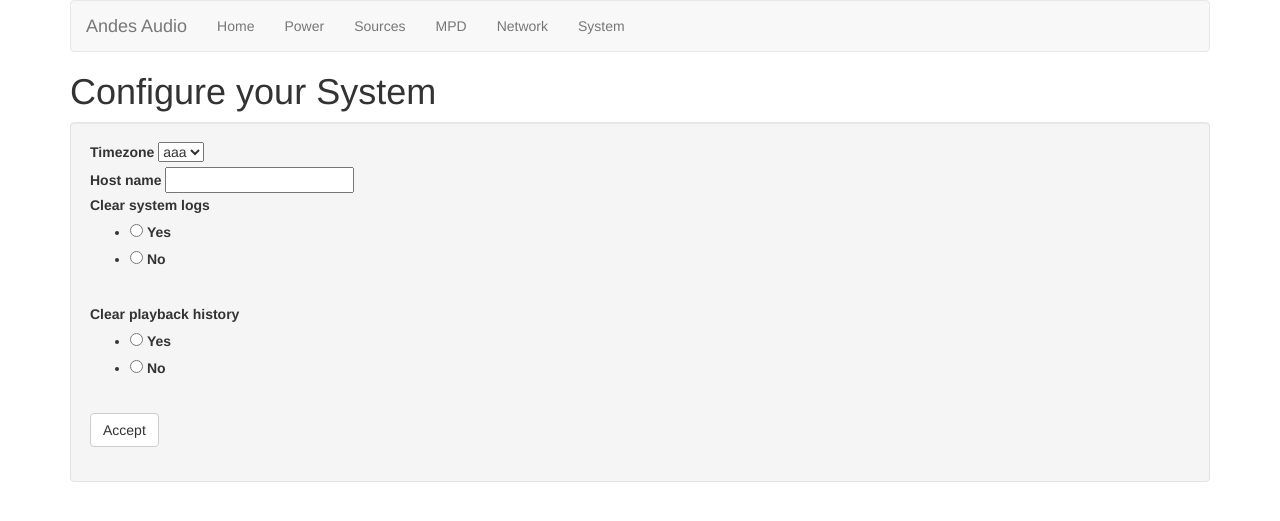
After one commit to ritchie20/digiwave_python, a Flask app: page /systemconfig in a window 1280 px wide. The commit adds this page. Shown: the top 521 px of the page. Run offline with Flask 2, Linux system fonts and the light colour scheme; some libraries are stand-ins or nearby versions.

Commit message:
mpdconfig, networkconfig and systemconfig already showing the options but the logic is not implemented yet

```diff
--- a/app/forms.py
+++ b/app/forms.py
@@ -1,6 +1,6 @@
 from flask.ext.wtf import Form
 from wtforms import StringField, BooleanField, RadioField, SelectField, validators
-#from wtforms.validators import DataRequired, Length
+from wtforms.validators import DataRequired, Length
 
 
 class RaspiOff(Form):
@@ -19,3 +19,16 @@ class MpdConfig(Form):
     buff_fill = SelectField("Buffer fill before play", choices=[('10', '10'), ('20', '20'), ('30', '30'), ('40', '40'),
                                                                 ('50', '50'), ('60', '60'), ('70', '70'), ('80', '80'),
                                                                 ('90', '90'), ('100', '100')])
+
+class NetworkConfig(Form):
+    dhcp = SelectField("DHCP", choices=[('a', 'aaaa'), ('b', 'bbbb'), ('c', 'cccc')])
+    ssid = StringField("WiFi network name", validators=[Length(min=0, max=50)])
+    security = SelectField("Security", choices=[('a', 'aaaa'), ('b', 'bbbb'), ('c', 'cccc')])
+    password = StringField("Password", validators=[Length(min=0, max=50)])
+
+
+class SystemConfig(Form):
+    timezone = SelectField("Timezone", choices=[('a', 'aaa'), ('b', 'bbb'), ('c', 'ccc')])
+    host = StringField("Host name", validators=[Length(min=4, max=50)])
+    clearlog = RadioField("Clear system logs", choices=[('yes', 'Yes'), ('no', 'No')])
+    clearplay = RadioField("Clear playback history", choices=[('yes', 'Yes'), ('no', 'No')])
--- a/app/templates/base.html
+++ b/app/templates/base.html
@@ -35,9 +35,9 @@
                     <li><a href="{{ url_for('index') }}">Home <span class="sr-only">(current)</span></a></li>
                     <li><a href="{{ url_for('raspioff') }}">Power</a></li>
                         <li><a href="#">Sources</a></li>
-                        <li><a href="{{ url_for('mpdconf') }}">MPD</a></li>
-                        <li><a href="#">Network</a></li>
-                        <li><a href="#">System</a></li>
+                        <li><a href="{{ url_for('mpdconfig') }}">MPD</a></li>
+                        <li><a href="{{ url_for('networkconfig') }}">Network</a></li>
+                        <li><a href="{{ url_for('systemconfig') }}">System</a></li>
                     </ul>
 
                 </div><!-- /.navbar-collapse -->
--- /dev/null
+++ b/app/templates/systemconfig.html
@@ -0,0 +1,47 @@
+{% extends "base.html" %}
+
+{% block content %}
+
+<h1>Configure your System</h1>
+
+{% include "flash.html" %}
+
+<div class="well">
+
+<form class="form-group" action="" method="post" name="mpdconf">
+    {{ form.hidden_tag() }}
+
+    <tr>
+        <td>{{ form.timezone.label }}</td>
+        <td>{{ form.timezone }}</td>
+        <br>
+    </tr>
+
+    <tr>
+        <td>{{ form.host.label }}</td>
+        <td>{{ form.host }}</td>
+        <br>
+    </tr>
+
+    <tr>
+        <td>{{ form.clearlog.label }}</td>
+        <td>{{ form.clearlog }}</td>
+        <br>
+    </tr>
+
+    <tr>
+        <td>{{ form.clearplay.label }}</td>
+        <td>{{ form.clearplay }}</td>
+        <br>
+    </tr>
+
+
+    <div>
+        <button type="submit" class="btn btn-default">Accept</button>
+    </div>
+
+</form>
+
+</div>
+
+{% endblock %}
--- a/app/views.py
+++ b/app/views.py
@@ -1,6 +1,6 @@
 from flask import render_template, url_for, flash, redirect, request
 from app import app
-from forms import RaspiOff, MpdConfig
+from forms import RaspiOff, MpdConfig, NetworkConfig, SystemConfig
 from raspipower import RaspiPower
 
 
@@ -27,10 +27,28 @@ def raspioff():
     return render_template('raspioff.html', form=form)
 
 
-@app.route('/mpdconf', methods=['GET', 'POST'])
-def mpdconf():
+@app.route('/mpdconfig', methods=['GET', 'POST'])
+def mpdconfig():
     form = MpdConfig()
     #if form.validate_on_submit():
         #flash('this is a flash test, text saved')
         #return redirect(url_for('index'))
-    return render_template('mpdconf.html', form=form)
+    return render_template('mpdconfig.html', form=form)
+
+
+@app.route('/networkconfig', methods=['GET', 'POST'])
+def networkconfig():
+    form = NetworkConfig()
+    #if form.validate_on_submit():
+        #flash('this is a flash test, text saved')
+        #return redirect(url_for('index'))
+    return render_template('networkconfig.html', form=form)
+
+
+@app.route('/systemconfig', methods=['GET', 'POST'])
+def systemconfig():
+    form = SystemConfig()
+    #if form.validate_on_submit():
+        #flash('this is a flash test, text saved')
+        #return redirect(url_for('index'))
+    return render_template('systemconfig.html', form=form)
```
Also changed, not shown: app/templates/networkconfig.html (added, +47 -0 lines), app/templates/mpdconfig.html (renamed from app/templates/mpdconf.html).
